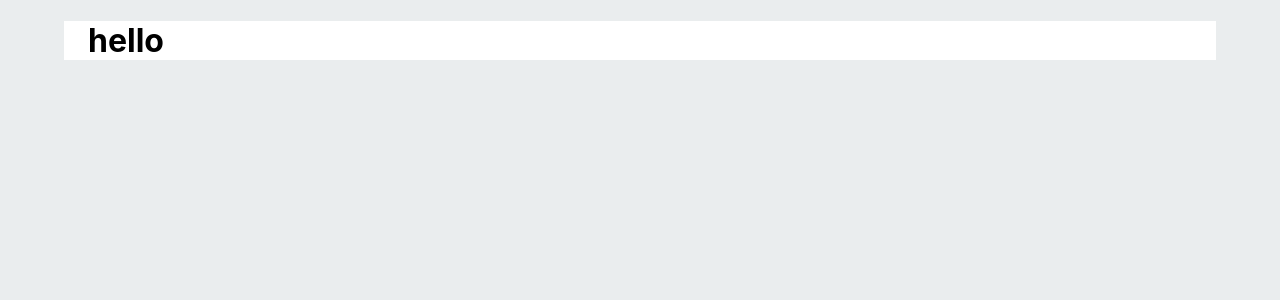
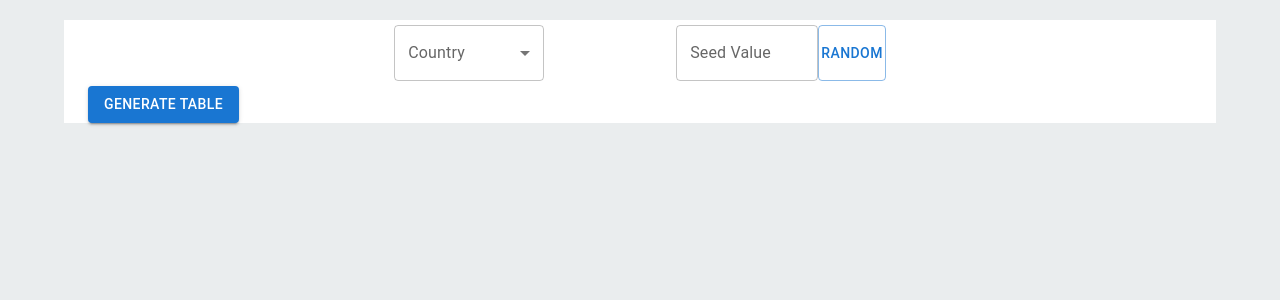
Before and after one commit to OtabekMirzakhmedov/task5, a React (Create React App) app: page / in a window 1280 px wide. Shown: the top 300 px of the page. Built offline with nearby package versions, Linux system fonts and the light colour scheme.

Commit message:
20 rows of data

```diff
--- a/package.json
+++ b/package.json
@@ -6,6 +6,7 @@
     "@emotion/react": "^11.11.0",
     "@emotion/styled": "^11.11.0",
     "@mui/material": "^5.13.2",
+    "@mui/x-data-grid": "^6.5.0",
     "@testing-library/jest-dom": "^5.16.5",
     "@testing-library/react": "^13.4.0",
     "@testing-library/user-event": "^13.5.0",
@@ -38,5 +39,8 @@
       "last 1 firefox version",
       "last 1 safari version"
     ]
+  },
+  "devDependencies": {
+    "@faker-js/faker": "^8.0.2"
   }
 }
--- a/src/App.js
+++ b/src/App.js
@@ -1,15 +1,23 @@
-import './App.css';
+
+import React, {useState} from 'react';
 import Container from '@mui/material/Container';
-import Tools from './Tools';
+import FakeData from './FakeData';
+import Tools from './Tools'
 
 function App() {
+  const [country, setCountry] = useState('');
+  const [seed, setSeed] = useState('');
+
+  const handleGenerateTable = (selectedCountry, selectedSeed) => {
+    setCountry(selectedCountry);
+    setSeed(selectedSeed);
+  }
   return (
     <Container>
-      <Tools/>
-
-
+      <Tools onGenerateTable={handleGenerateTable} />
+      {country && seed && <FakeData country={country} seed={seed} />}
     </Container>
   );
 }
 
-export default App;
+export default App
--- /dev/null
+++ b/src/FakeData.js
@@ -0,0 +1,64 @@
+import React from 'react';
+import {allFakers } from '@faker-js/faker';
+
+
+const FakeData = ({ country, seed }) => {
+    const generateData = () => {
+        let key;
+        switch (country) {
+          case 'poland':
+            key = 'pl';
+            break;
+          case 'spain':
+            key = 'es';
+            break;
+          case 'germany':
+            key = 'de';
+            break;
+          default:
+            key = 'es';
+        }
+        allFakers[key].seed(null);
+
+        let data = [];
+        for (let i = 1; i <= 20; i++) {
+          let record = {};
+          record.index = i;
+          record.identifier = allFakers[key].string.uuid();
+          record.name = allFakers[key].person.fullName(undefined, undefined, country);
+          record.address = allFakers[key].location.streetAddress();
+          record.phone = allFakers[key].phone.number();
+          data.push(record);
+        }
+
+        return data;
+      };
+
+      const tableData = generateData();
+  return (
+    <table>
+      <thead>
+        <tr>
+          <th>Index</th>
+          <th>Identifier</th>
+          <th>Name</th>
+          <th>Address</th>
+          <th>Phone</th>
+        </tr>
+      </thead>
+      <tbody>
+        {tableData.map((record) => (
+          <tr key={record.identifier}>
+            <td>{record.index}</td>
+            <td>{record.identifier}</td>
+            <td>{record.name}</td>
+            <td>{record.address}</td>
+            <td>{record.phone}</td>
+          </tr>
+        ))}
+      </tbody>
+    </table>
+  )
+}
+
+export default FakeData
--- a/src/Tools.js
+++ b/src/Tools.js
@@ -1,10 +1,69 @@
-import React from 'react';
+import React, {useState} from 'react';
 import Container from '@mui/material/Container';
+import Box from '@mui/material/Box';
+import InputLabel from '@mui/material/InputLabel';
+import MenuItem from '@mui/material/MenuItem';
+import FormControl from '@mui/material/FormControl';
+import Select from '@mui/material/Select';
+import TextField from '@mui/material/TextField';
+import Button from '@mui/material/Button';
 
-const Tools = () => {
+const Tools = ({onGenerateTable}) => {
+    const [country, setCountry] = useState('');
+  const [seed, setSeed] = useState('');
+
+  const handleCountryChange = (event) => {
+    setCountry(event.target.value);
+  };
+
+  const handleSeedChange = (event) => {
+    setSeed(event.target.value);
+  };
+  const handleGenerateTable = () => {
+    onGenerateTable(country, seed); // Emit the country and seed values
+  };
+
   return (
-    <Container sx={{backgroundColor: 'white'}}>
-        <h1>hello</h1>
+    <Container sx={{backgroundColor: 'white', marginTop: '20px'}}>
+         <Box sx={{
+            display: 'flex',
+            justifyItems: 'start',
+            width: 'fit-content',
+            margin: '0 auto',
+            padding: '5px'
+        }}>
+      <FormControl fullWidth>
+        <InputLabel id="demo-simple-select-label">Country</InputLabel>
+        <Select
+          labelId="demo-simple-select-label"
+          id="demo-simple-select"
+          value={country}
+          label="Age"
+          onChange={handleCountryChange}
+          sx={{width: '150px'}}
+        >
+          <MenuItem value={"Spain"}>Spain</MenuItem>
+          <MenuItem value={"Poland"}>Poland</MenuItem>
+          <MenuItem value={"Uzbekistan"}>Uzbekistan</MenuItem>
+        </Select>
+
+      </FormControl>
+      <TextField
+          label="Seed Value"
+          value={seed}
+          onChange={handleSeedChange}
+        />
+        <Button variant="outlined" >Random</Button>
+
+
+    </Box>
+    <Box>
+    <Button variant="contained" onClick={handleGenerateTable}>Generate Table</Button>
+    </Box>
+    <p>{country}</p>
+    <p>{seed}</p>
+
+
 
     </Container>
   )
```
Also changed, not shown: 1 other file (tests, documents, lock files or other folders).
